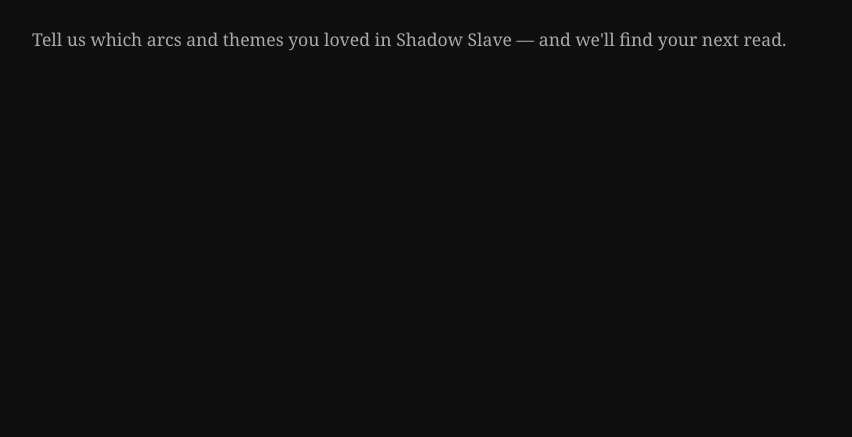
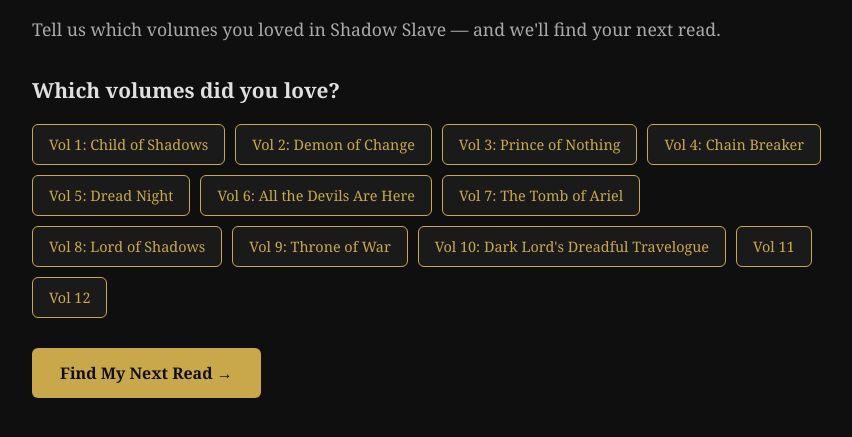
Before and after one commit to kylehe1/shadow-slave-recommender, a plain HTML site: page index.html in a window 1280 px wide. Shown: the part 125-562 px from the top of the page, without its empty margins (208-1060 px from the left). Drawn offline with Linux system fonts and the light colour scheme.

Commit message:
Add arc buttons and styling

```diff
--- a/index.html
+++ b/index.html
@@ -6,6 +6,24 @@
   </head>
   <body>
     <h1>Find Your Next Light Novel</h1>
-    <p>Tell us which arcs and themes you loved in Shadow Slave — and we'll find your next read.</p>
+    <p>Tell us which volumes you loved in Shadow Slave — and we'll find your next read.</p>
+    <div class="arc-selector">
+      <h2>Which volumes did you love?</h2>
+      <div class="arcs">
+        <button class="arc-btn">Vol 1: Child of Shadows</button>
+        <button class="arc-btn">Vol 2: Demon of Change</button>
+        <button class="arc-btn">Vol 3: Prince of Nothing</button>
+        <button class="arc-btn">Vol 4: Chain Breaker</button>
+        <button class="arc-btn">Vol 5: Dread Night</button>
+        <button class="arc-btn">Vol 6: All the Devils Are Here</button>
+        <button class="arc-btn">Vol 7: The Tomb of Ariel</button>
+        <button class="arc-btn">Vol 8: Lord of Shadows</button>
+        <button class="arc-btn">Vol 9: Throne of War</button>
+        <button class="arc-btn">Vol 10: Dark Lord's Dreadful Travelogue</button>
+        <button class="arc-btn">Vol 11</button>
+        <button class="arc-btn">Vol 12</button>
+      </div>
+      <button class="submit-btn">Find My Next Read →</button>
+    </div>
   </body>
 </html>
--- a/style.css
+++ b/style.css
@@ -10,10 +10,64 @@
 h1 {
   font-size: 2.5rem;
   color: #c9a84c;
+  margin-bottom: 10px;
 }
 
 p {
   font-size: 1.1rem;
   line-height: 1.8;
   color: #aaaaaa;
+  margin-bottom: 30px;
 }
+
+h2 {
+  font-size: 1.3rem;
+  color: #e0e0e0;
+  margin-bottom: 20px;
+}
+
+.arcs {
+  display: flex;
+  flex-wrap: wrap;
+  gap: 10px;
+  margin-bottom: 30px;
+}
+
+.arc-btn {
+  background-color: #1a1a1a;
+  color: #c9a84c;
+  border: 1px solid #c9a84c;
+  padding: 10px 16px;
+  border-radius: 6px;
+  cursor: pointer;
+  font-size: 0.9rem;
+  font-family: 'Georgia', serif;
+  transition: all 0.2s ease;
+}
+
+.arc-btn:hover {
+  background-color: #c9a84c;
+  color: #0f0f0f;
+}
+
+.arc-btn.selected {
+  background-color: #c9a84c;
+  color: #0f0f0f;
+}
+
+.submit-btn {
+  background-color: #c9a84c;
+  color: #0f0f0f;
+  border: none;
+  padding: 14px 28px;
+  border-radius: 6px;
+  cursor: pointer;
+  font-size: 1rem;
+  font-family: 'Georgia', serif;
+  font-weight: bold;
+  transition: all 0.2s ease;
+}
+
+.submit-btn:hover {
+  background-color: #e0c068;
+}
```
Also changed, not shown: 1 other file.
